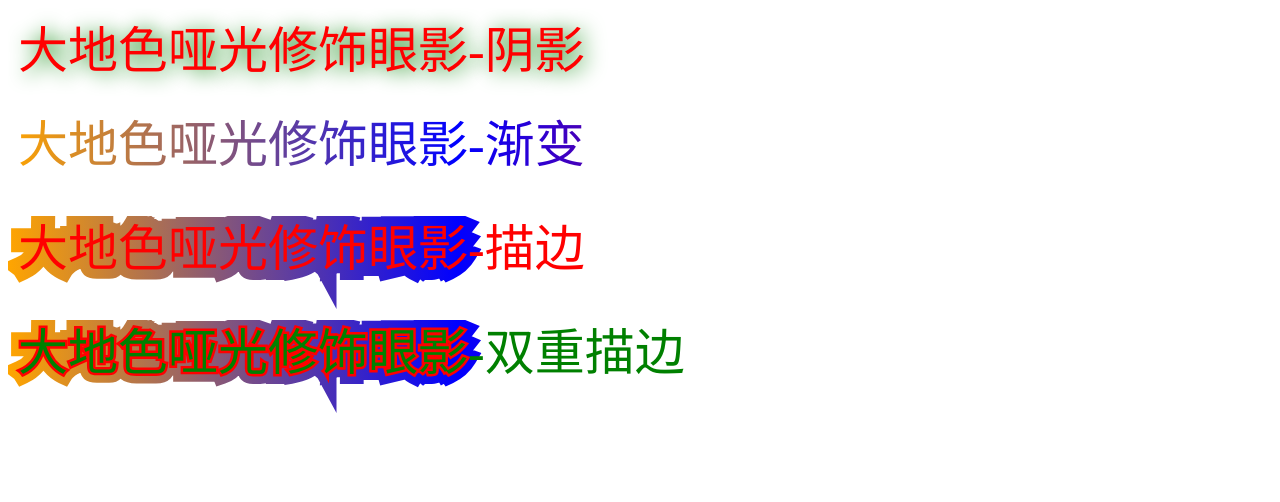
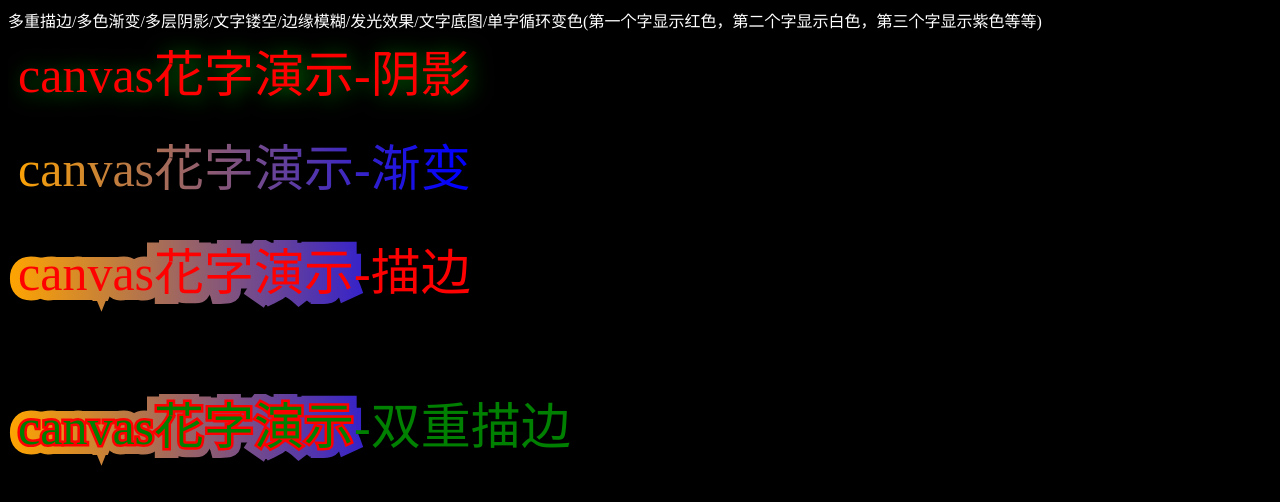
Before and after one commit to archerU/css-word-art, a plain HTML site: page canvas.html in a window 1280 px wide. Drawn offline with Linux system fonts and the light colour scheme.

Commit message:
fix:提交变更

```diff
--- a/canvas.html
+++ b/canvas.html
@@ -5,21 +5,23 @@
     <link href="https://fonts.googleapis.com/css2?family=Nosifer&display=swap" rel="stylesheet">
     <style>
       body {
-        /* background-color: #000; */
+        background-color: #000;
       }
-      /* canvas {
-        width: 600px;
-        height: 300px;
-      } */
+      .text {
+        color: #fff;
+      }
     </style>
   </head>
   <body>
+
+    <div class="text">多重描边/多色渐变/多层阴影/文字镂空/边缘模糊/发光效果/文字底图/单字循环变色(第一个字显示红色，第二个字显示白色，第三个字显示紫色等等)</div>
     <!-- <canvas id="canvas"></canvas> -->
     <canvas id="canvas-shadow"></canvas>
     <canvas id="canvas-gradient"></canvas>
     <canvas id="canvas-stroke"></canvas>
     <canvas id="canvas-twoStroke"></canvas>
 
+    <canvas id="canvas-discoloration"></canvas>
     <script src="./canvas.js"></script>
   </body>
 </html>
--- a/canvas.js
+++ b/canvas.js
@@ -7,6 +7,7 @@ function canvas() {
     twoStroke();
 }
 
+// 双重描边
 function twoStroke() {
   const canvas = document.getElementById('canvas-twoStroke');
   const ctx = canvas.getContext('2d');
@@ -21,17 +22,18 @@ function twoStroke() {
   ctx.lineWidth = 20;
   ctx.strokeStyle = gradient;
   ctx.strokeWidth = 20;
-  ctx.strokeText("大地色哑光修饰眼影",10, 50);
+  ctx.strokeText("canvas花字演示",10, 50);
   // 第二次描边
   ctx.lineWidth = 5;
   ctx.strokeStyle = 'red';
   ctx.strokeWidth = 5;
-  ctx.strokeText("大地色哑光修饰眼影",10, 50);
+  ctx.strokeText("canvas花字演示",10, 50);
   // 绘制文字
   ctx.fillStyle = 'green';
-  ctx.fillText("大地色哑光修饰眼影-双重描边",10,50);
+  ctx.fillText("canvas花字演示-双重描边",10,50);
 }
 
+// 描边
 function stroke() {
   const canvas = document.getElementById('canvas-stroke');
   const ctx = canvas.getContext('2d');
@@ -46,12 +48,13 @@ function stroke() {
   ctx.lineWidth = 20;
   ctx.strokeStyle = gradient;
   ctx.strokeWidth = 20;
-  ctx.strokeText("大地色哑光修饰眼影",10, 50);
+  ctx.strokeText("canvas花字演示",10, 50);
   // 绘制文字
   ctx.fillStyle = 'red';
-  ctx.fillText("大地色哑光修饰眼影-描边",10,50);
+  ctx.fillText("canvas花字演示-描边",10,50);
 }
 
+// 阴影
 function shadow() {
   const canvas = document.getElementById('canvas-shadow');
   const ctx = canvas.getContext('2d');
@@ -66,10 +69,11 @@ function shadow() {
   // 填充颜色
   ctx.fillStyle = 'red';
   // 绘制文字
-  ctx.fillText("大地色哑光修饰眼影-阴影",10,60);
+  ctx.fillText("canvas花字演示-阴影",10,60);
 }
 
 
+// 渐变
 function gradient() {
   const canvas = document.getElementById('canvas-gradient');
   const ctx = canvas.getContext('2d');
@@ -83,7 +87,7 @@ function gradient() {
   gradient.addColorStop("1.0","red");
   ctx.fillStyle = gradient;
   // 绘制文字
-  ctx.fillText("大地色哑光修饰眼影-渐变",10,50);
+  ctx.fillText("canvas花字演示-渐变",10,50);
 }
 
 
```
Also changed, not shown: 1 other file.
